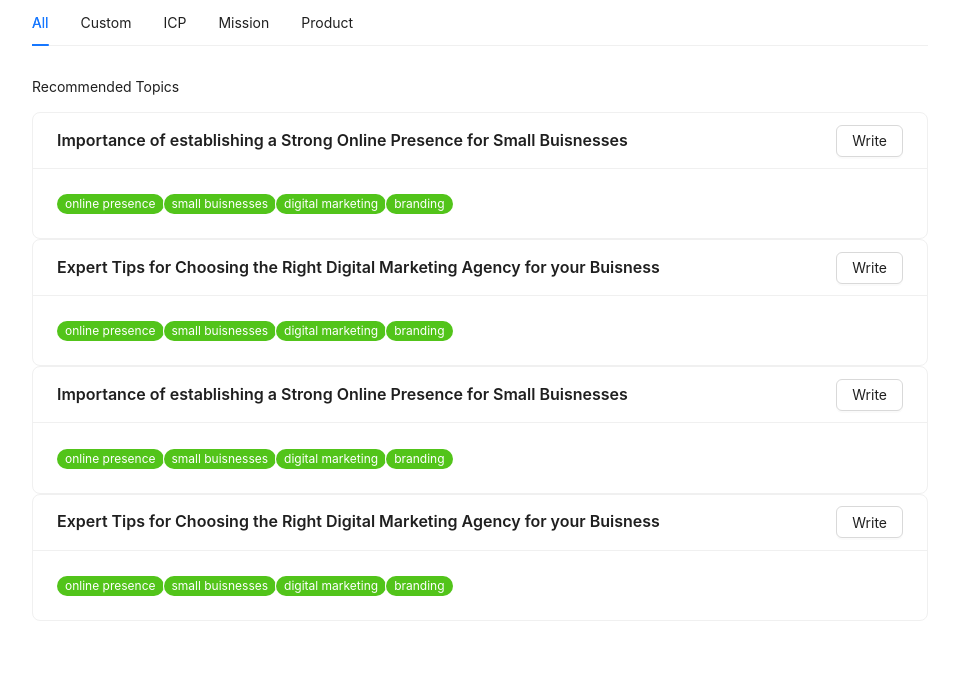
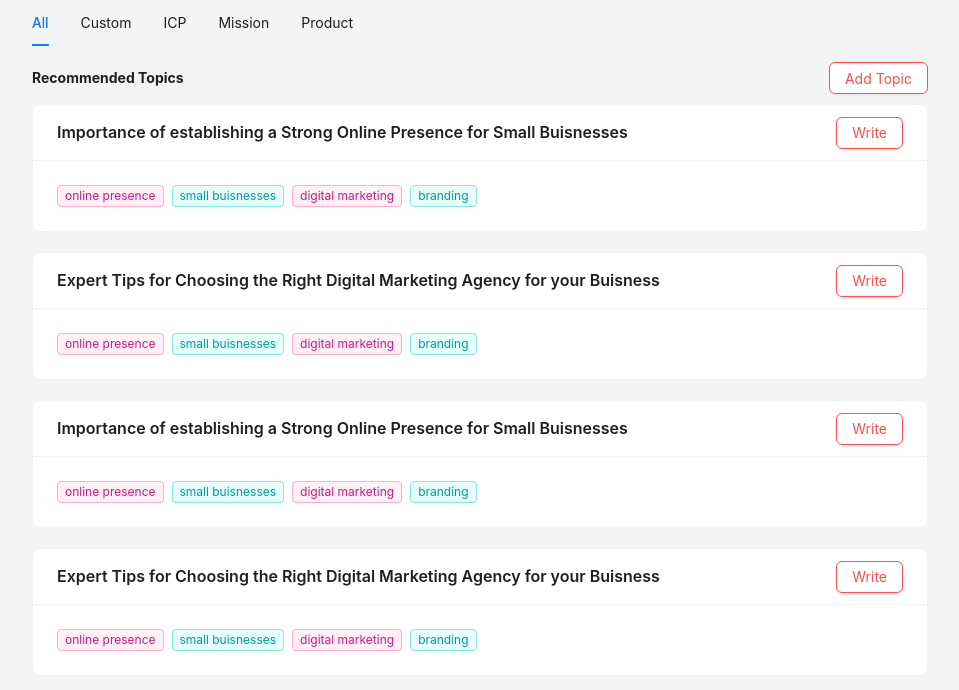
Before and after one commit to Jayashree-panda/Content-Generator, a React (Create React App) app: page / in a window 1280 px wide. Shown: the top 690 px of the page, without its empty margins (160-1119 px from the left). Built offline with nearby package versions, Linux system fonts and the light colour scheme.

Commit message:
final commit

```diff
--- a/src/App.js
+++ b/src/App.js
@@ -1,38 +1,20 @@
 import { Tabs } from 'antd';
 import './App.scss';
 import TopicList from './pageComponents/TopicList.tsx';
+const tabs = ['All', 'Custom', 'ICP', 'Mission', 'Product']
 
-const items = [
-  {
-    key: '1',
-    label: `All`,
+const items = tabs.map((tab, index) => ({
+    key: index+1,
+    label: tab,
     children: <TopicList />,
-  },
-  {
-    key: '2',
-    label: `Custom`,
-    children: `Content of Tab Pane 2`,
-  },
-  {
-    key: '3',
-    label: `ICP`,
-    children: `Content of Tab Pane 3`,
-  },
-  {
-    key: '4',
-    label: `Mission`,
-    children: `Content of Tab Pane 3`,
-  },
-  {
-    key: '5',
-    label: `Product`,
-    children: `Content of Tab Pane 3`,
-  },
-];
+}))
+
 function App() {
   return (
-    <div className="app">
-      <Tabs defaultActiveKey="1" items={items} className='categories_tab' />
+    <div className="root_container">
+      <div className="app">
+        <Tabs defaultActiveKey="1" items={items} className='categories_tab' />
+      </div>
     </div>
   );
 }
--- a/src/App.scss
+++ b/src/App.scss
@@ -1,9 +1,24 @@
-.app {
-    display: flex;
-    justify-content: center;
+.root_container {
+    background: #f3f4f6;
+    min-height: 100vh;
+    .app {
+        display: flex;
+        justify-content: center;
 
-    .categories_tab {
-        width: 70%;
+        .categories_tab {
+            width: 70%;
+            .topic_card {
+                margin-bottom: 20px;
+            }
+            .product_container {
+                .heading {
+                    display: flex;
+                    justify-content: space-between;
+                    margin-bottom: 10px;
+                    align-items: center;
+                }
+            }
+        }
     }
 }
 
@@ -16,9 +31,8 @@
         gap: 10px;
         margin-top: 20px;
     }
-    .modal_btn {
-        background: #ff4d4f;
-        color: white;
+    .generate_btn {
+        width: 300px;
         margin-bottom: 10px;
     }
 }
--- a/src/constants/data.js
+++ b/src/constants/data.js
@@ -1,15 +1,14 @@
-const topicList = {
-    "all": [
+const topicList = [
     {
         id: 1,
         heading: "Importance of establishing a Strong Online Presence for Small Buisnesses",
-            content:  "tadaBy establishing an online presence, small businesses can ensure that they are visible to potential customers, regardless of their location. In addition to reaching a wider audience, having a digital presence can also help small businesses build brand awareness and credibility.",
+        content:  "By establishing an online presence, small businesses can ensure that they are visible to potential customers, regardless of their location. In addition to reaching a wider audience, having a digital presence can also help small businesses build brand awareness and credibility.",
         keywords: ["online presence", "small buisnesses", "digital marketing", "branding"]
     },
     {
         id: 2,
         heading: "Expert Tips for Choosing the Right Digital Marketing Agency for your Buisness",
-            content:  "By establishing an online presence, small businesses can ensure that they are visible to potential customers, regardless of their location. In addition to reaching a wider audience, having a digital presence can also help small businesses build brand awareness and credibility.",
+        content:  "We live in an era of digital transformation, where almost everything is digitized; pushing every brand and company to take place in the digital world one way or another. However, in the face of rapidly developing technology and unrelentingly multiplying competitors, just being present on the internet is never enough.",
         keywords: ["online presence", "small buisnesses", "digital marketing", "branding"]
     },
     {
@@ -24,7 +23,8 @@ const topicList = {
         content:  "By establishing an online presence, small businesses can ensure that they are visible to potential customers, regardless of their location. In addition to reaching a wider audience, having a digital presence can also help small businesses build brand awareness and credibility.",
         keywords: ["online presence", "small buisnesses", "digital marketing", "branding"]
     }
-    ],
-}
+]
+
+
 
 export { topicList }
--- /dev/null
+++ b/src/modals/AddTopicModal.tsx
@@ -0,0 +1,69 @@
+import React from "react";
+import { Modal, Button, Form, Input, Select, Checkbox } from "antd";
+
+const tagOptions = [
+  "online presence",
+  "small buisness",
+  "digital marketing",
+  "branding",
+];
+
+const tagOptionsDropdown = tagOptions.map((item) => ({
+  value: item,
+  label: item,
+}));
+
+export default function AddTopicModal({ handleClose, handleAddTopic }) {
+  const onFinish = (values: any) => {
+    console.log("Success:", values);
+    handleAddTopic(values);
+    handleClose();
+  };
+
+  return (
+    <Modal
+      title="Add Topic"
+      open
+      onCancel={handleClose}
+      className="content_modal"
+      footer={null}
+    >
+      <Form
+        name="basic"
+        labelCol={{ span: 8 }}
+        wrapperCol={{ span: 16 }}
+        style={{ maxWidth: 600 }}
+        onFinish={onFinish}
+        initialValues={{ keywords: ["online presence", "small buisness"] }}
+        autoComplete="off"
+      >
+        <Form.Item
+          label="Title"
+          name="heading"
+          rules={[{ required: true, message: "Please input the title!" }]}
+        >
+          <Input />
+        </Form.Item>
+
+        <Form.Item
+          label="Keywords"
+          name="keywords"
+          rules={[{ required: true, message: "Please input the keywords!" }]}
+        >
+          <Select
+            mode="multiple"
+            placeholder="Please select"
+            // defaultValue={["online presence", "small buisness"]}
+            style={{ width: "100%" }}
+            options={tagOptionsDropdown}
+          />
+        </Form.Item>
+        <Form.Item wrapperCol={{ offset: 8, span: 16 }}>
+          <Button type="primary" danger htmlType="submit">
+            Add Topic
+          </Button>
+        </Form.Item>
+      </Form>
+    </Modal>
+  );
+}
--- a/src/modals/ContentModal.tsx
+++ b/src/modals/ContentModal.tsx
@@ -24,7 +24,8 @@ export default function ContentModal({
       className="content_modal"
       footer={
         <Button
-          className="modal_btn"
+          type="primary"
+          danger
           onClick={() => {
             updateTopicDetails(editorValue);
             handleClose();
@@ -45,8 +46,9 @@ export default function ContentModal({
         </div>
         <Button
           onClick={() => setEditorValue(topic.content)}
-          className="modal_btn"
-          style={{ width: "300px" }}
+          type="primary"
+          danger
+          className="generate_btn"
         >
           Generate
         </Button>
--- a/src/pageComponents/TopicList.tsx
+++ b/src/pageComponents/TopicList.tsx
@@ -1,26 +1,51 @@
 import React, { useState, useEffect } from "react";
-import { Button, Badge } from "antd";
+import { Button, Tag } from "antd";
 import { Card } from "antd";
 import { topicList } from "../constants/data";
 import ContentModal from "../modals/ContentModal.tsx";
+import AddTopicModal from "../modals/AddTopicModal.tsx";
 
+const defaultContent =
+  "By establishing an online presence, small businesses can ensure that they are visible to potential customers, regardless of their location. In addition to reaching a wider audience, having a digital presence can also help small businesses build brand awareness and credibility.";
 export default function TopicList() {
   const [open, setOpen] = useState(false);
+  const [openAddTopic, setOpenAddTopic] = useState(false);
+
   const [topicListData, setTopicListData] = useState(
     JSON.parse(localStorage.getItem("topicList")) || topicList
   );
+
   const [currentTopic, setcurrentTopic] = useState({});
 
   const handleClose = () => {
     setOpen(!open);
   };
-  const updateTopicDetails = (newContent) => {
-    const topicList = { ...topicListData };
-    topicList.all.find((item) => item.id === currentTopic.id).content =
-      newContent;
+
+  const handleTopicClose = () => {
+    setOpenAddTopic(!openAddTopic);
+  };
+
+  const setTopicList = (topicList) => {
     setTopicListData(topicList);
     localStorage.setItem("topicList", JSON.stringify(topicList));
   };
+  const handleAddTopic = (topicData) => {
+    const topicList = [...topicListData];
+    console.log(topicList);
+    topicList.push({
+      ...topicData,
+      content: defaultContent,
+      id: topicList.length + 1,
+    });
+    setTopicList(topicList);
+  };
+
+  const updateTopicDetails = (newContent) => {
+    const topicList = [...topicListData];
+    topicList.find((item) => item.id === currentTopic.id).content = newContent;
+    setTopicList(topicList);
+  };
+
   useEffect(() => {
     if (!localStorage.getItem("topicList")) {
       localStorage.setItem("topicList", JSON.stringify(topicList));
@@ -29,13 +54,20 @@ export default function TopicList() {
 
   return (
     <div className="product_container">
-      <p>Recommended Topics</p>
-      {topicListData.all.map((item) => (
-        <div>
+      <div className="heading">
+        <b>Recommended Topics</b>
+        <Button danger onClick={() => setOpenAddTopic(true)}>
+          Add Topic
+        </Button>
+      </div>
+      {console.log(topicListData)}
+      {topicListData.map((item) => (
         <Card
           title={item.heading}
+          className="topic_card"
           extra={
             <Button
+              danger
               onClick={() => {
                 setcurrentTopic(item);
                 setOpen(true);
@@ -45,15 +77,10 @@ export default function TopicList() {
             </Button>
           }
         >
-            {item.keywords.map((item) => (
-              <Badge
-                className="site-badge-count-109"
-                style={{ backgroundColor: "#52c41a" }}
-                count={item}
-              ></Badge>
+          {item.keywords.map((item, index) => (
+            <Tag color={index % 2 === 0 ? "magenta" : "cyan"}>{item}</Tag>
           ))}
         </Card>
-        </div>
       ))}
       {open && (
         <ContentModal
@@ -62,6 +89,12 @@ export default function TopicList() {
           updateTopicDetails={updateTopicDetails}
         />
       )}
+      {openAddTopic && (
+        <AddTopicModal
+          handleClose={handleTopicClose}
+          handleAddTopic={handleAddTopic}
+        />
+      )}
     </div>
   );
 }
```
Lines whose indentation alone changed are shown as unchanged.
